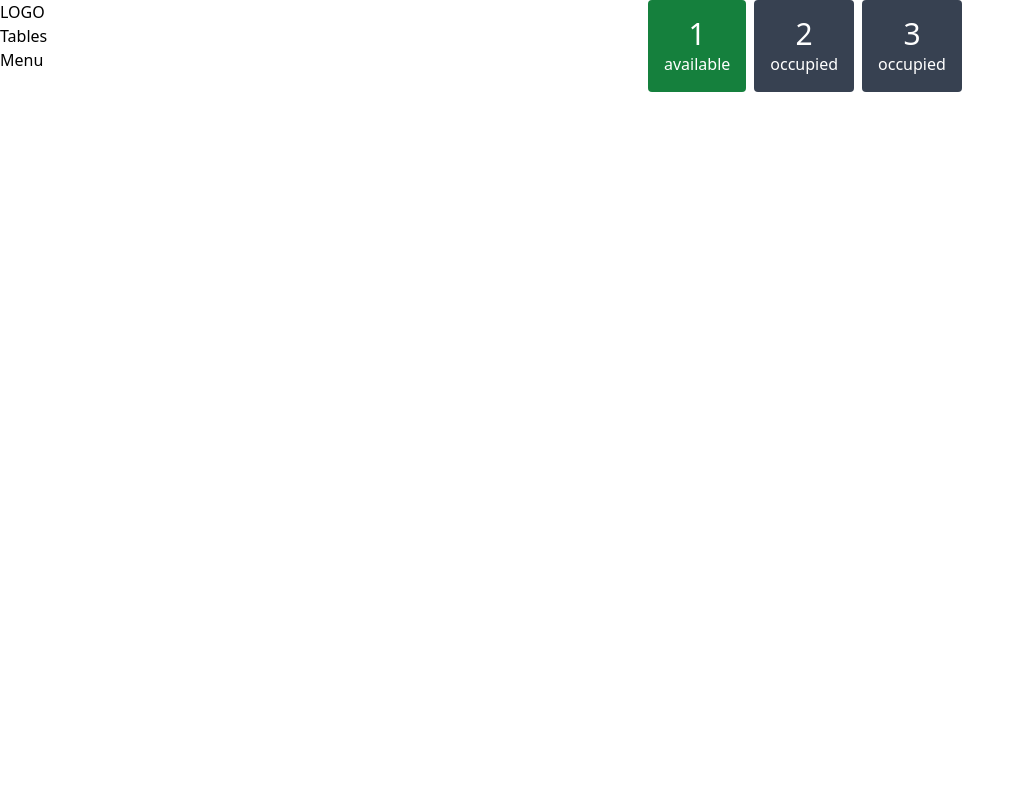
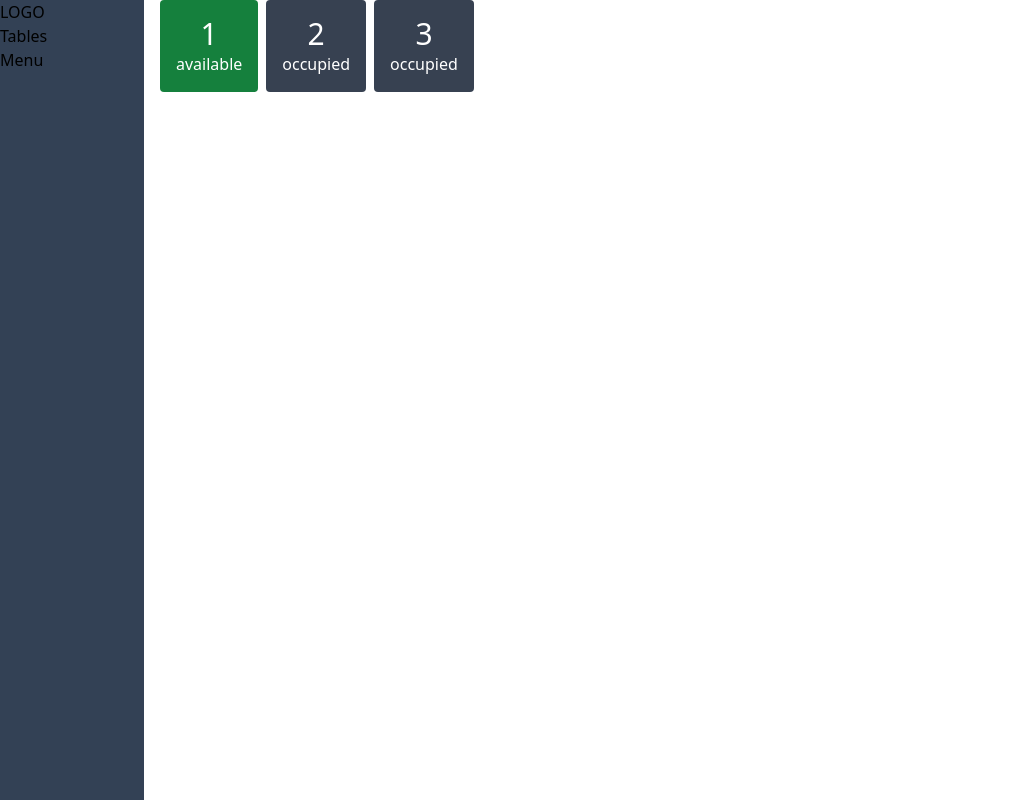
Before and after one commit to SagarMedtiya/Point-Of-Sale, a React (Vite) app: page / in a window 1280 px wide. Shown: the whole page, without its empty margins (0-1025 px from the left). Built offline with nearby package versions, Linux system fonts and the light colour scheme.

Commit message:
add grid to the layout

```diff
--- a/src/layouts/MainLayout.tsx
+++ b/src/layouts/MainLayout.tsx
@@ -2,8 +2,8 @@
 import {Link, Outlet} from 'react-router-dom'
 const MainLayout = () => {
   return (
-    <div className="grid gap-4 grid-cols-2">
-        <aside className="w-16">
+    <div className="flex gap-4">
+        <aside className="w-36 bg-slate-700 min-h-screen">
             <div>LOGO</div>
             <ul>
                 <li>
@@ -14,7 +14,7 @@
                 </li>
             </ul>
         </aside>
-        <main>
+        <main className='w-3/4'>
             <Outlet/>
         </main>
 
```
